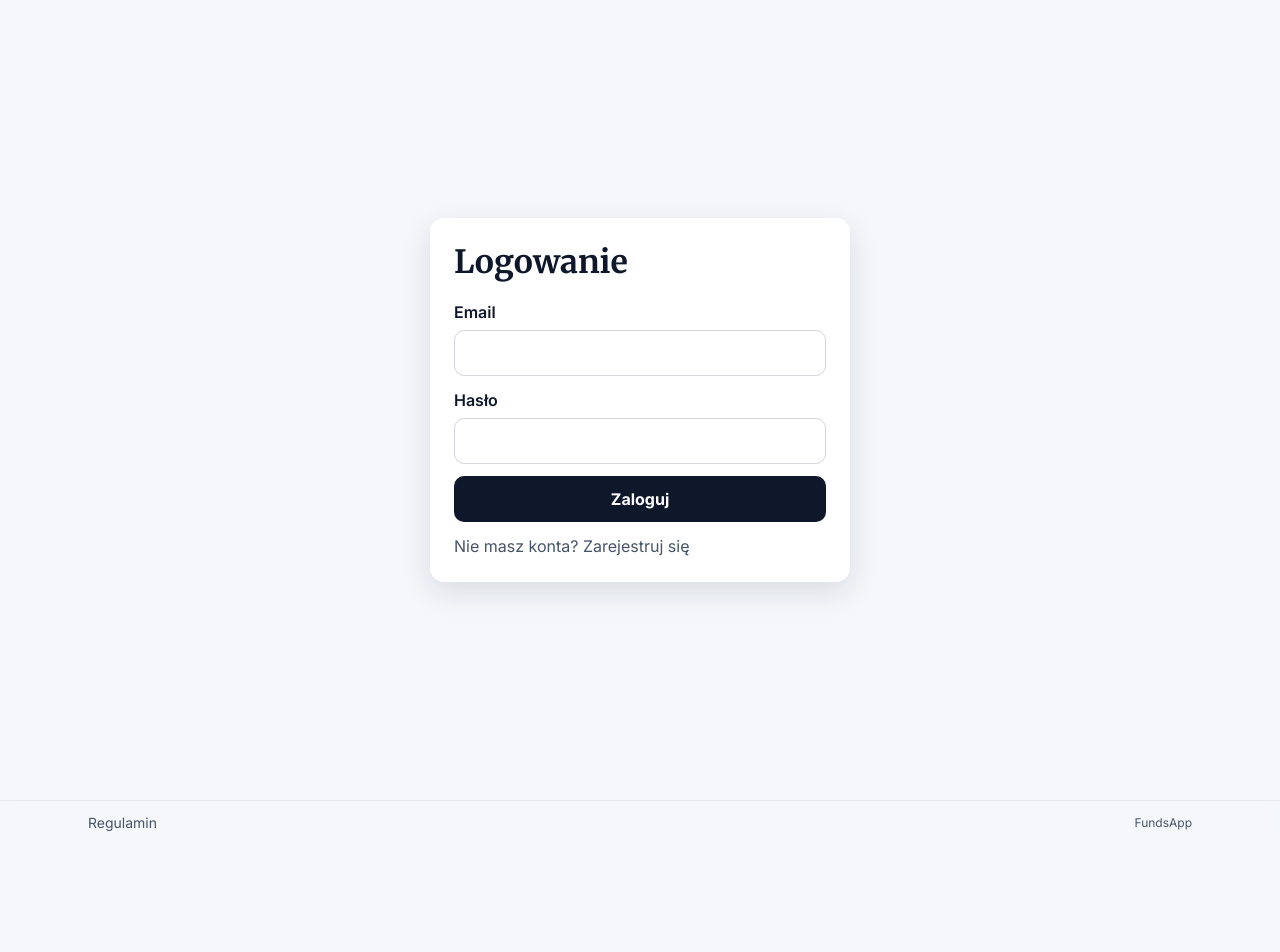
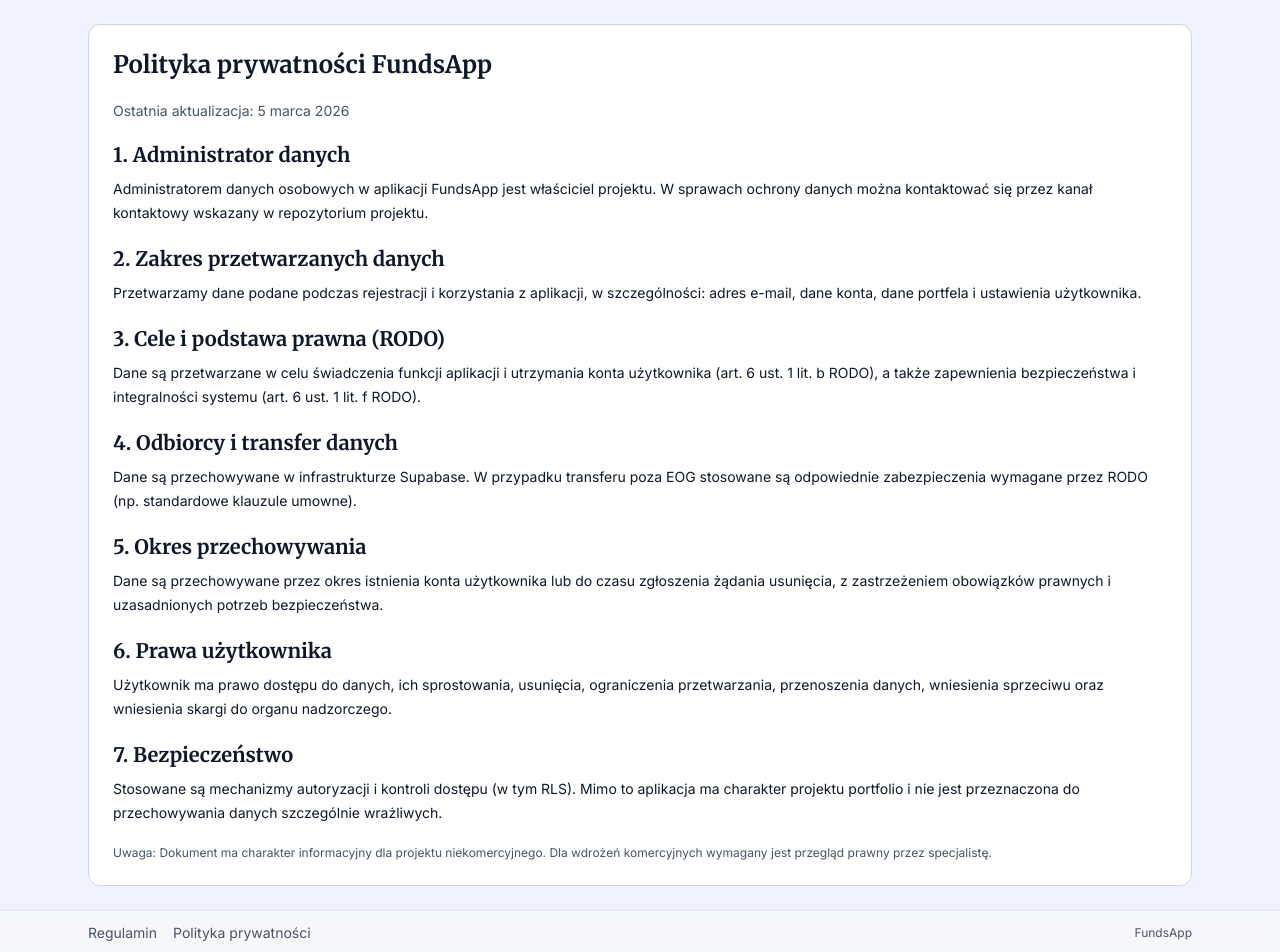
Before and after one commit to JanJacek/FundsApp, a Vue app: page /privacy in a window 1280 px wide. Before the commit this address led to /login. Shown: the top 952 px of the page. Before the commit the page ends 845 px from the top, so only its background shows below. Built offline with nearby package versions, Linux system fonts and the light colour scheme; no server answers; the HTML template or start-up script is replaced by a standard one.

Commit message:
polityka prywatności

```diff
--- a/src/components/FFooter.vue
+++ b/src/components/FFooter.vue
@@ -1,7 +1,12 @@
 <template>
   <footer class="border-t border-border/70 bg-surface/40 backdrop-blur-sm">
     <div class="mx-auto flex w-full max-w-6xl items-center justify-between px-6 py-3">
-      <router-link to="/terms" class="text-sm text-muted hover:text-primary">Regulamin</router-link>
+      <div class="flex items-center gap-4">
+        <router-link to="/terms" class="text-sm text-muted hover:text-primary">Regulamin</router-link>
+        <router-link to="/privacy" class="text-sm text-muted hover:text-primary">
+          Polityka prywatności
+        </router-link>
+      </div>
       <span class="text-xs text-muted">FundsApp</span>
     </div>
   </footer>
--- a/src/components/FUserMenu.vue
+++ b/src/components/FUserMenu.vue
@@ -16,17 +16,6 @@
       v-if="isMenuOpen"
       class="absolute right-0 top-11 z-50 w-52 rounded-[12px] border border-border bg-surface p-1 shadow-card"
     >
-      <router-link
-        to="/?tab=cash"
-        class="flex items-center gap-2 rounded-[8px] px-3 py-2 text-sm text-text hover:bg-primary/5"
-        @click="closeMenu"
-      >
-        <svg class="h-4 w-4" viewBox="0 0 24 24" fill="currentColor" aria-hidden="true">
-          <path :d="mdiCashMultiple" />
-        </svg>
-        Cash
-      </router-link>
-
       <router-link
         to="/settings"
         class="flex items-center gap-2 rounded-[8px] px-3 py-2 text-sm text-text hover:bg-primary/5"
@@ -53,7 +42,7 @@
 </template>
 
 <script setup lang="ts">
-import { mdiCashMultiple, mdiCogOutline, mdiLogoutVariant } from '@mdi/js'
+import { mdiCogOutline, mdiLogoutVariant } from '@mdi/js'
 import FAvatar from '@/components/FAvatar.vue'
 import { useAuthStore } from '@/stores/auth'
 import { useSettingsStore } from '@/stores/settings'
--- a/src/router/index.ts
+++ b/src/router/index.ts
@@ -4,6 +4,7 @@
 import RegisterView from '@/views/RegisterView.vue'
 import SettingsView from '@/views/SettingsView.vue'
 import TermsView from '@/views/TermsView.vue'
+import PrivacyView from '@/views/PrivacyView.vue'
 import { useAuthStore } from '@/stores/auth'
 
 const router = createRouter({
@@ -39,6 +40,11 @@
       component: TermsView,
     },
     {
+      path: '/privacy',
+      name: 'privacy',
+      component: PrivacyView,
+    },
+    {
       path: '/cash',
       redirect: '/?tab=cash',
     },
--- /dev/null
+++ b/src/views/PrivacyView.vue
@@ -0,0 +1,74 @@
+<template>
+  <main class="min-h-[calc(100vh-8rem)] bg-dashboard px-6 py-6">
+    <section class="mx-auto w-full max-w-[69rem] space-y-5 rounded-[12px] border border-border bg-surface p-6">
+      <h1 class="m-0 text-2xl font-bold text-text">Polityka prywatności FundsApp</h1>
+      <p class="m-0 text-sm text-muted">Ostatnia aktualizacja: 5 marca 2026</p>
+
+      <section class="space-y-2 text-sm leading-6 text-text">
+        <h2 class="m-0 font-serif text-xl font-bold text-text">1. Administrator danych</h2>
+        <p class="m-0">
+          Administratorem danych osobowych w aplikacji FundsApp jest właściciel projektu. W sprawach ochrony
+          danych można kontaktować się przez kanał kontaktowy wskazany w repozytorium projektu.
+        </p>
+      </section>
+
+      <section class="space-y-2 text-sm leading-6 text-text">
+        <h2 class="m-0 font-serif text-xl font-bold text-text">2. Zakres przetwarzanych danych</h2>
+        <p class="m-0">
+          Przetwarzamy dane podane podczas rejestracji i korzystania z aplikacji, w szczególności:
+          adres e-mail, dane konta, dane portfela i ustawienia użytkownika.
+        </p>
+      </section>
+
+      <section class="space-y-2 text-sm leading-6 text-text">
+        <h2 class="m-0 font-serif text-xl font-bold text-text">3. Cele i podstawa prawna (RODO)</h2>
+        <p class="m-0">
+          Dane są przetwarzane w celu świadczenia funkcji aplikacji i utrzymania konta użytkownika
+          (art. 6 ust. 1 lit. b RODO), a także zapewnienia bezpieczeństwa i integralności systemu
+          (art. 6 ust. 1 lit. f RODO).
+        </p>
+      </section>
+
+      <section class="space-y-2 text-sm leading-6 text-text">
+        <h2 class="m-0 font-serif text-xl font-bold text-text">4. Odbiorcy i transfer danych</h2>
+        <p class="m-0">
+          Dane są przechowywane w infrastrukturze Supabase. W przypadku transferu poza EOG stosowane są
+          odpowiednie zabezpieczenia wymagane przez RODO (np. standardowe klauzule umowne).
+        </p>
+      </section>
+
+      <section class="space-y-2 text-sm leading-6 text-text">
+        <h2 class="m-0 font-serif text-xl font-bold text-text">5. Okres przechowywania</h2>
+        <p class="m-0">
+          Dane są przechowywane przez okres istnienia konta użytkownika lub do czasu zgłoszenia żądania usunięcia,
+          z zastrzeżeniem obowiązków prawnych i uzasadnionych potrzeb bezpieczeństwa.
+        </p>
+      </section>
+
+      <section class="space-y-2 text-sm leading-6 text-text">
+        <h2 class="m-0 font-serif text-xl font-bold text-text">6. Prawa użytkownika</h2>
+        <p class="m-0">
+          Użytkownik ma prawo dostępu do danych, ich sprostowania, usunięcia, ograniczenia przetwarzania,
+          przenoszenia danych, wniesienia sprzeciwu oraz wniesienia skargi do organu nadzorczego.
+        </p>
+      </section>
+
+      <section class="space-y-2 text-sm leading-6 text-text">
+        <h2 class="m-0 font-serif text-xl font-bold text-text">7. Bezpieczeństwo</h2>
+        <p class="m-0">
+          Stosowane są mechanizmy autoryzacji i kontroli dostępu (w tym RLS). Mimo to aplikacja ma charakter
+          projektu portfolio i nie jest przeznaczona do przechowywania danych szczególnie wrażliwych.
+        </p>
+      </section>
+
+      <p class="m-0 text-xs text-muted">
+        Uwaga: Dokument ma charakter informacyjny dla projektu niekomercyjnego. Dla wdrożeń komercyjnych
+        wymagany jest przegląd prawny przez specjalistę.
+      </p>
+    </section>
+  </main>
+</template>
+
+<script setup lang="ts"></script>
+
+<style scoped></style>
```
